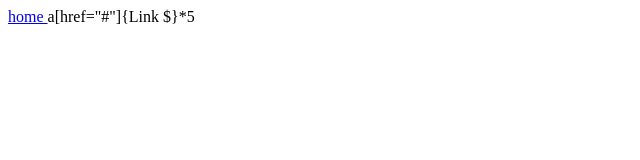
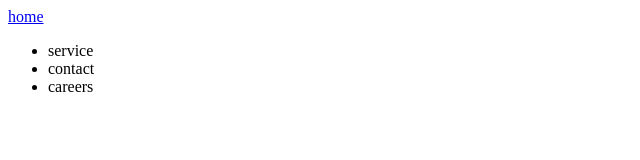
Before and after one commit to ChatlaVasu/gitlearner, a plain HTML site: page index.html in a window 1280 px wide. Shown: the whole page, without its empty margins (0-640 px from the left). Drawn offline with Linux system fonts and the light colour scheme.

Commit message:
second message modified

```diff
--- a/index.html
+++ b/index.html
@@ -9,7 +9,11 @@
     <a href="#">home
 
     </a>
-    a[href="#"]{Link $}*5
+    <ul>
+        <li>service </li>
+        <li>contact</li>
+        <li>careers</li>
+    </ul>
 
 
 
```
